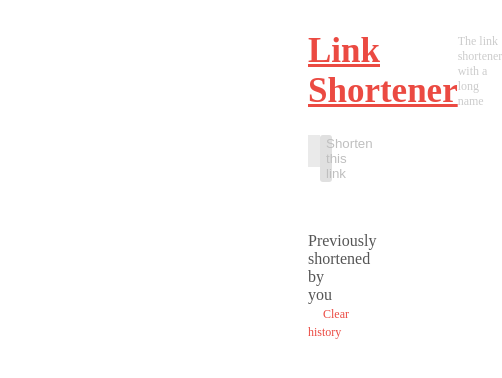
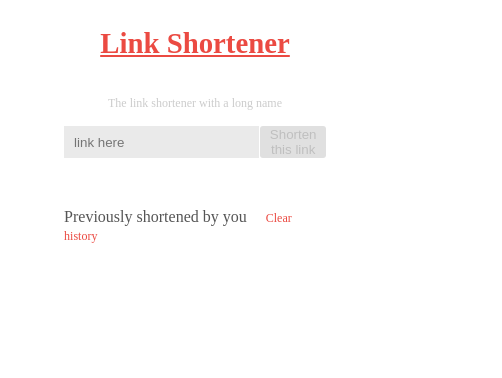
Before and after one commit to blessingoraz/link-shortener, a React (Create React App) app: page / in a window 390 px wide. Shown: the top 378 px of the page, 502 px wide, since content can reach past the window. Built offline with nearby package versions, Linux system fonts and the light colour scheme.

Commit message:
responsive web design

```diff
--- a/src/component/App.js
+++ b/src/component/App.js
@@ -62,20 +62,23 @@ class App extends Component {
             </thead>
             <tbody>
               {this.state.linkUrls.map((urlObj, index) => {
-                let string = urlObj.longUrl;
-                let trimmedLongUrl = (string.length > 48) ? `${string.substring(0, 48)}...` : string;
+                let longUrlString = urlObj.longUrl;
+                let trimmedLongUrl = (longUrlString.length > 48) ? `${longUrlString.substring(0, 48)}...` : longUrlString;
+
+                let shortUrlString = urlObj.shortUrl;
+                let trimmedShortUrl = shortUrlString.split(/l/);
+                console.log(trimmedShortUrl[1], "errrrr")
 
                 return (
                   <tr key={index}>
                     <td>
                       <div>
-                        <p>{urlObj.shortUrl}</p>
-                        <p>{trimmedLongUrl}
-                        </p>
+                        <p className="primaryText">{urlObj.shortUrl}</p>
+                        <p className="secondaryText">{trimmedLongUrl}</p>
                       </div>
                     </td>
-                    <td>{urlObj.numberOfClicks}</td>
-                    <td>{urlObj.created}</td>
+                    <td className="primaryText">{urlObj.numberOfClicks}</td>
+                    <td className="primaryText">{urlObj.created}</td>
                   </tr>
                 )
               })}
--- a/src/styles/App.css
+++ b/src/styles/App.css
@@ -1,6 +1,6 @@
 .container {
-    margin-left: 300px;
-    margin-right: 300px
+    width: 70%;
+    margin: 0 auto;
 }
 
 .inputContainer {
@@ -43,7 +43,7 @@ table {
     color: #AAAAAA;
     font-family: 'Montserrat';
     font-weight: 200;
-    font-size: 10px;
+    font-size: 0.625em;
     text-align: left;
 }
 
@@ -54,11 +54,23 @@ table {
 .titleText {
     font-family: 'Montserrat';
     color: #555555;
-    font-size: 16px
+    font-size: 100%;
 }
 
 .spanText {
     color: #EB4A42;
-    font-size: 12px;
+    font-size: 0.750em;
     margin-left: 15px
 }
+
+.primaryText {
+    font-family: 'Montserrat';
+    color: #555555;
+    font-size: 0.875em;
+}
+
+.secondaryText {
+    font-family: 'Montserrat';
+    font-size: 0.875em;
+    color: #AAAAAA;
+}
--- a/src/styles/Header.css
+++ b/src/styles/Header.css
@@ -1,13 +1,13 @@
 .headerContainer {
     display: flex;
+    flex-direction: column;
     justify-content: center;
-    justify-content: space-between;
     align-items: center;
 }
 
 .title {
     color: #EB4A42;
-    font-size: 35px;
+    font-size: 180%;
     font-family: 'Montserrat';
     text-decoration: underline
 }
@@ -16,5 +16,7 @@
     color: #CCCCCC;
     font-family: 'Montserrat';
     font-weight: 200;
-    font-size: 12px
+    font-size: 0.75em
 }
+
+/*display: flex;*/
```
